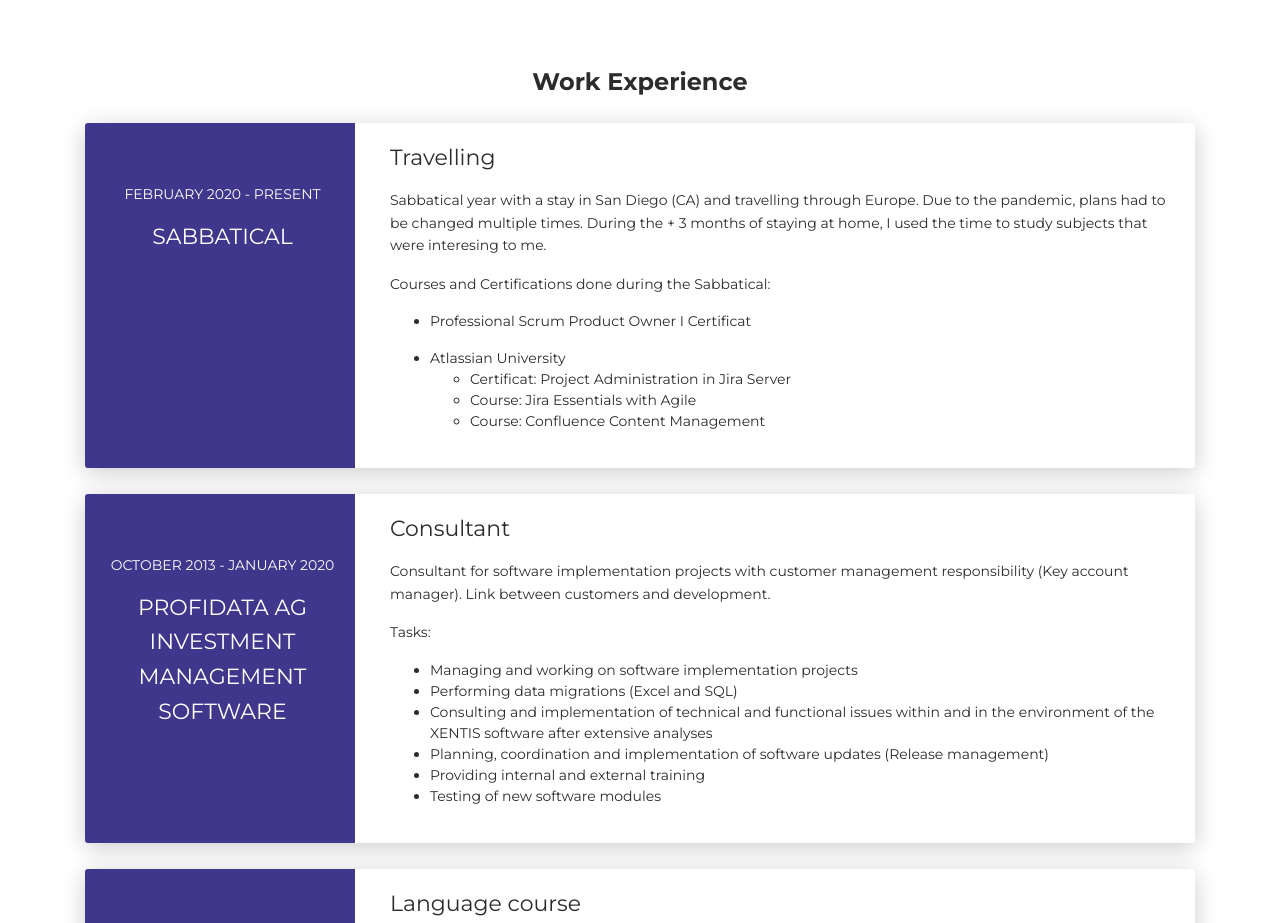
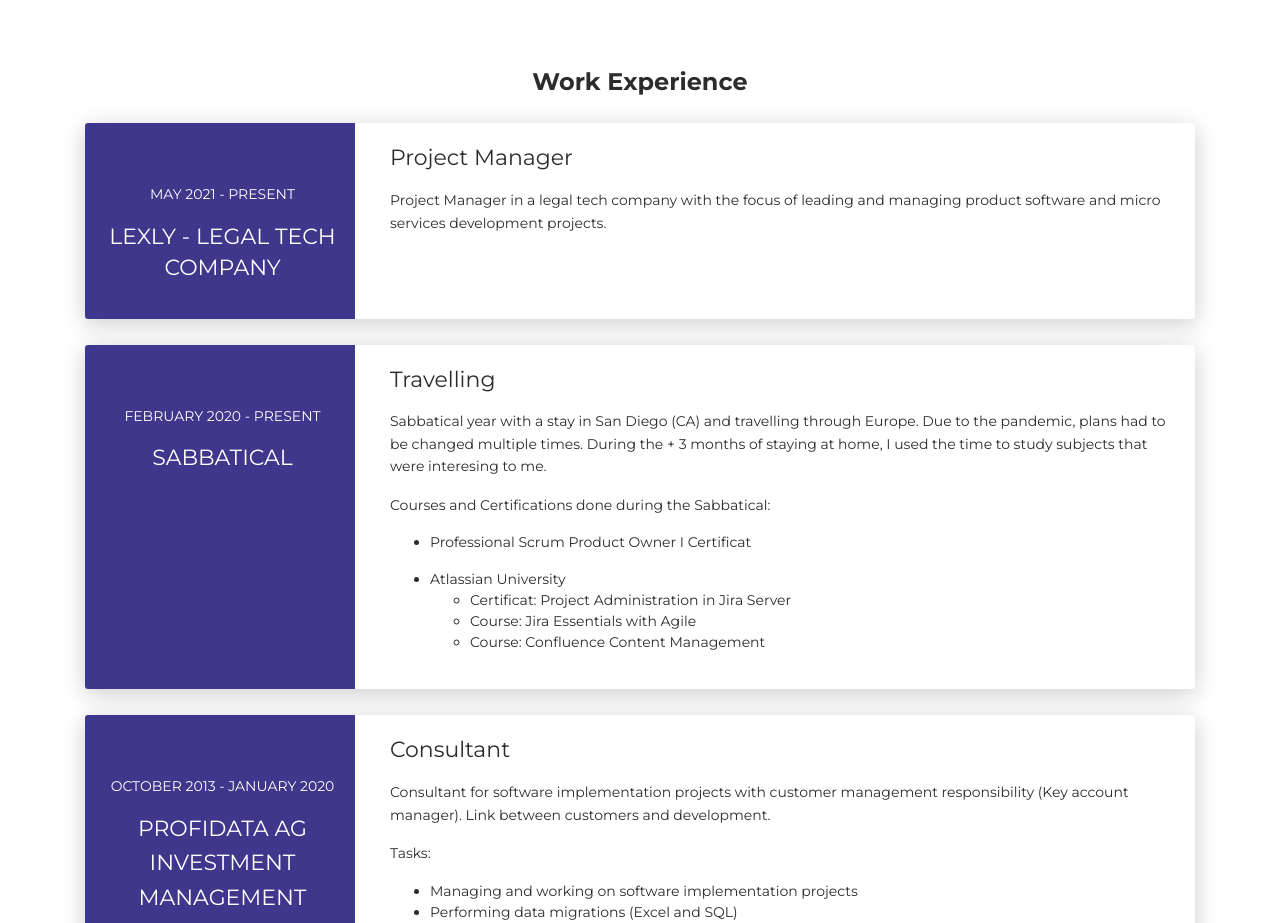
Before and after one commit to SimonStkhlm/SimonStkhlm.github.io, a plain HTML site: page index.html in a window 1280 px wide. Shown: the part 3620-4543 px from the top of the page. Drawn offline with Linux system fonts and the light colour scheme.

Commit message:
Update index

```diff
--- a/index.html
+++ b/index.html
@@ -295,6 +295,22 @@
 <div class="section" id="experience">
   <div class="container cc-experience">
     <div class="h4 text-center mb-4 title">Work Experience</div>
+	 <div class="card">
+      <div class="row">
+        <div class="col-md-3 bg-primary" data-aos="fade-right" data-aos-offset="50" data-aos-duration="500">
+          <div class="card-body cc-experience-header">
+            <p>May 2021 - Present</p>
+            <div class="h5">Lexly - legal tech company</div>
+          </div>
+        </div>
+        <div class="col-md-9" data-aos="fade-left" data-aos-offset="50" data-aos-duration="500">
+          <div class="card-body">
+            <div class="h5">Project Manager</div>
+			<p>Project Manager in a legal tech company with the focus of leading and managing product software and micro services development projects.</p>
+          </div>
+        </div>
+      </div>
+    </div>
     <div class="card">
       <div class="row">
         <div class="col-md-3 bg-primary" data-aos="fade-right" data-aos-offset="50" data-aos-duration="500">
```
